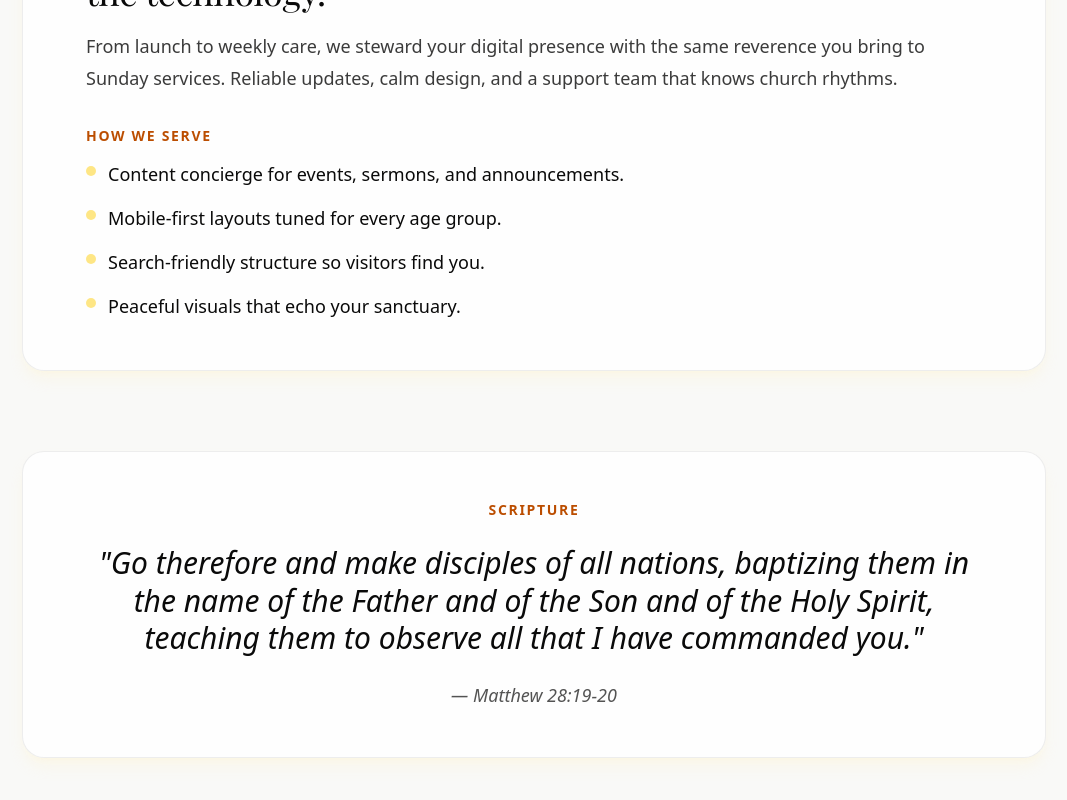
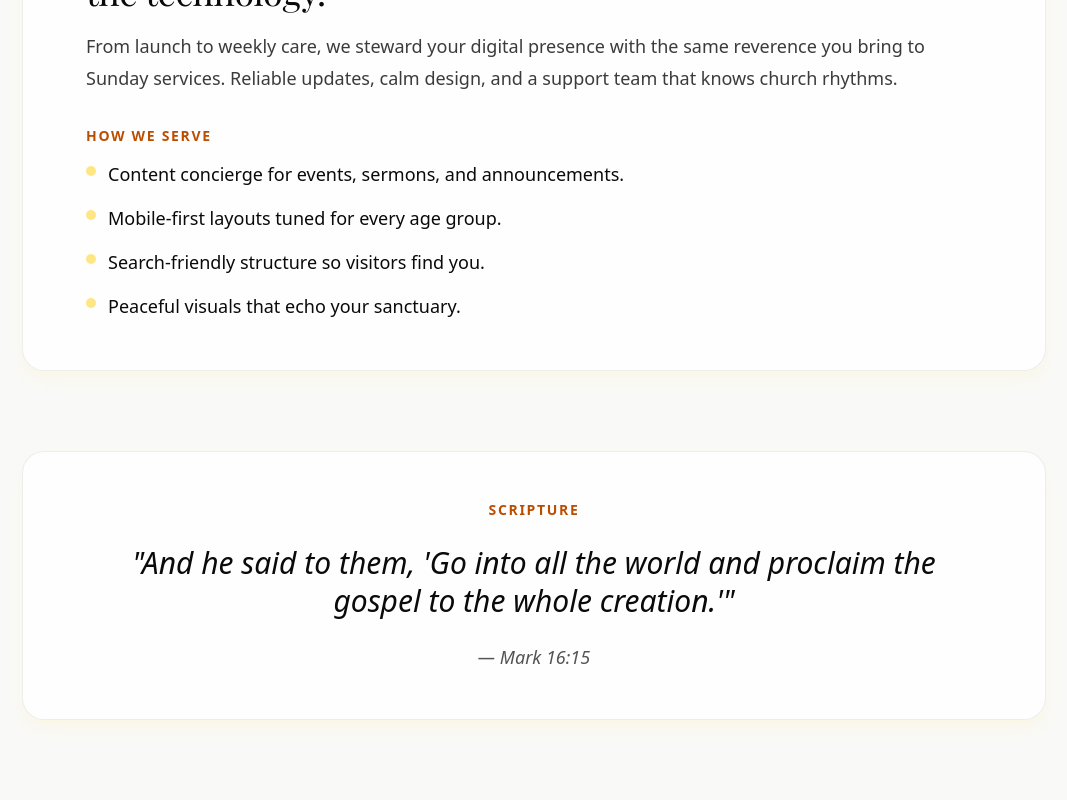
Before and after one commit to ilikeyello/emanuelavina.com, a Next.js app: page / in a window 1280 px wide. Shown: the part 2275-3075 px from the top of the page, without its empty margins (106-1173 px from the left). Built offline with nearby package versions, Linux system fonts and the light colour scheme; a web font is replaced by a local one.

Commit message:
Change scripture verse to Mark 16:15
- Replace Great Commission with Mark 16:15 about proclaiming the gospel
- Shorter, more direct verse about spreading the word to all creation
- Maintains same theme of evangelism and outreach

```diff
--- a/app/page.tsx
+++ b/app/page.tsx
@@ -194,10 +194,10 @@ export default function Home() {
               Scripture
             </p>
             <blockquote className="font-[var(--font-playfair)] text-2xl leading-tight text-foreground sm:text-3xl italic">
-              "Go therefore and make disciples of all nations, baptizing them in the name of the Father and of the Son and of the Holy Spirit, teaching them to observe all that I have commanded you."
+              "And he said to them, 'Go into all the world and proclaim the gospel to the whole creation.'"
             </blockquote>
             <cite className="text-lg text-foreground/70">
-              — Matthew 28:19-20
+              — Mark 16:15
             </cite>
           </div>
         </section>
```
